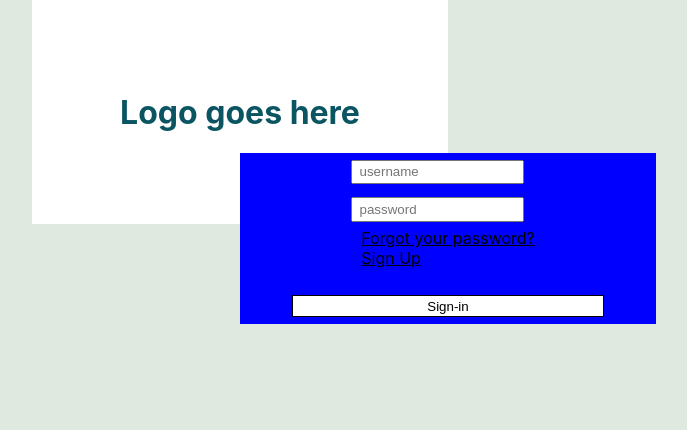
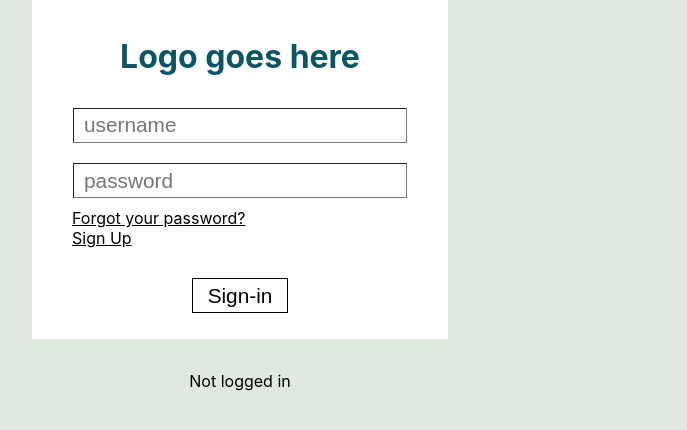
Before and after one commit to mphipps2017/Cooking-App, a React (Create React App) app in the folder Frontend/react-app/: page / in a window 1280 px wide. Shown: the top 430 px of the page, without its empty margins (400-1087 px from the left). Built offline with nearby package versions, Linux system fonts and the light colour scheme.

Commit message:
Added cookie detection on react-app and continued work on CSS

```diff
--- a/Frontend/react-app/package.json
+++ b/Frontend/react-app/package.json
@@ -8,6 +8,7 @@
     "@testing-library/user-event": "^7.1.2",
     "axios": "^0.19.2",
     "react": "^16.13.1",
+    "react-cookie": "^4.0.3",
     "react-dom": "^16.13.1",
     "react-scripts": "3.4.1"
   },
@@ -17,7 +18,7 @@
     "test": "react-scripts test",
     "eject": "react-scripts eject"
   },
-  "proxy":"http://localhost:5000",
+  "proxy": "http://localhost:5000",
   "eslintConfig": {
     "extends": "react-app"
   },
--- a/Frontend/react-app/src/App.js
+++ b/Frontend/react-app/src/App.js
@@ -1,13 +1,26 @@
 import React from 'react';
 import './App.css';
 import SignInBox from './components/pages/SignInBox';
+import {withCookies} from 'react-cookie';
 
-function App() {
-  return (
-    <div className="App">
-      <SignInBox />
-    </div>
-  );
+class App extends React.Component{
+  constructor(){
+    super();
+    this.state = {loggedIn: false};
+  }
+
+  callbackFunction = (result) =>{
+    this.setState({loggedIn: result});
+  }
+  render(){
+    console.log(this.props.cookies.get('connect.sid'));
+    return (
+      <div className="App">
+        <SignInBox retrieveLogInStatus={this.callbackFunction}/>
+        <p>{this.state.loggedIn ? ('Logged in'):('Not logged in')}</p>
+      </div>
+    );
+  }
 }
 
-export default App;
+export default withCookies(App);
--- a/Frontend/react-app/src/components/forms/listform/ListForm.js
+++ b/Frontend/react-app/src/components/forms/listform/ListForm.js
@@ -41,7 +41,7 @@ class ListForm extends React.Component{
                 <div className={Styles.wrapper}>
                     <label>
                         {this.props.values.map(value =>
-                        <div key={value} >
+                        <div className={Styles.textInputs}key={value} >
                             <input type={value === 'password'?'password':'text'} value={this.state[value]} onChange={this.handleChange} placeholder={value} />
                             <br />
                         </div>
@@ -49,7 +49,7 @@ class ListForm extends React.Component{
                     </label>
                     {this.props.component()}
                     <br />
-                    <input type="submit" class={Styles.button} value={this.props.buttonText}/>
+                    <input type="submit" className={Styles.button} value={this.props.buttonText}/>
                 </div>
             </form>
         )
--- a/Frontend/react-app/src/components/forms/listform/ListForm.module.css
+++ b/Frontend/react-app/src/components/forms/listform/ListForm.module.css
@@ -2,22 +2,28 @@
     display:flex;
     flex-direction: column;
     align-items: center;
-    position: absolute;
-    width: 100%;
-    background-color: blue;
 }
 
 .wrapper input{
     margin:.5em;
-    padding: .2em .5em;
-    width: 75%;
 }
 
 .button {
     text-decoration: none;
     background-color: var(--secondaryBackgroundColor);
     padding:.2em .7em;
+    font-size: 1.3em;
     cursor: pointer;
     border-style: solid;
     border-width: thin;
+
 }
+
+.textInputs input{
+    width: 15em;
+    font-size: 1em;
+    border-radius: 0;
+    border-width: 1px;
+    padding: .2em .5em;
+    font-size: 1.3em;
+}
--- a/Frontend/react-app/src/components/pages/SignInBox.js
+++ b/Frontend/react-app/src/components/pages/SignInBox.js
@@ -25,7 +25,7 @@ class SignInBox extends React.Component{
         console.log('Submiting request....');
         axios.post('/users/login', logInInfo)
         .then(res => {
-            alert(`Successfully logged in as ${logInInfo.username}`);
+            this.props.retrieveLogInStatus(true);
         }).catch(err =>{
             console.log(err);
         })
--- a/Frontend/react-app/src/components/pages/SignInBox.module.css
+++ b/Frontend/react-app/src/components/pages/SignInBox.module.css
@@ -6,7 +6,6 @@
     flex-direction: column;
     background-color: #ffffff;
     width:30%;
-    height: 12em;
     padding: 1em;
     position: relative;
 }
@@ -18,6 +17,11 @@
 .accountManagementLinks{
     display: flex;
     flex-direction: column;
+    width: 21em;
+}
+
+.accountManagementLinks a{
+    align-self: flex-start;
 }
 
 .accountManagementLinks a{
--- a/Frontend/react-app/src/index.js
+++ b/Frontend/react-app/src/index.js
@@ -2,11 +2,14 @@ import React from 'react';
 import ReactDOM from 'react-dom';
 import './index.css';
 import App from './App';
+import { CookiesProvider } from 'react-cookie';
 
 ReactDOM.render(
-  <React.StrictMode>
-    <App />
-  </React.StrictMode>,
+  <CookiesProvider>
+    <React.StrictMode>
+      <App />
+    </React.StrictMode>
+  </CookiesProvider>,
   document.getElementById('root')
 );
 
```
Also changed, not shown: 2 other files (tests, documents, lock files or other folders).
